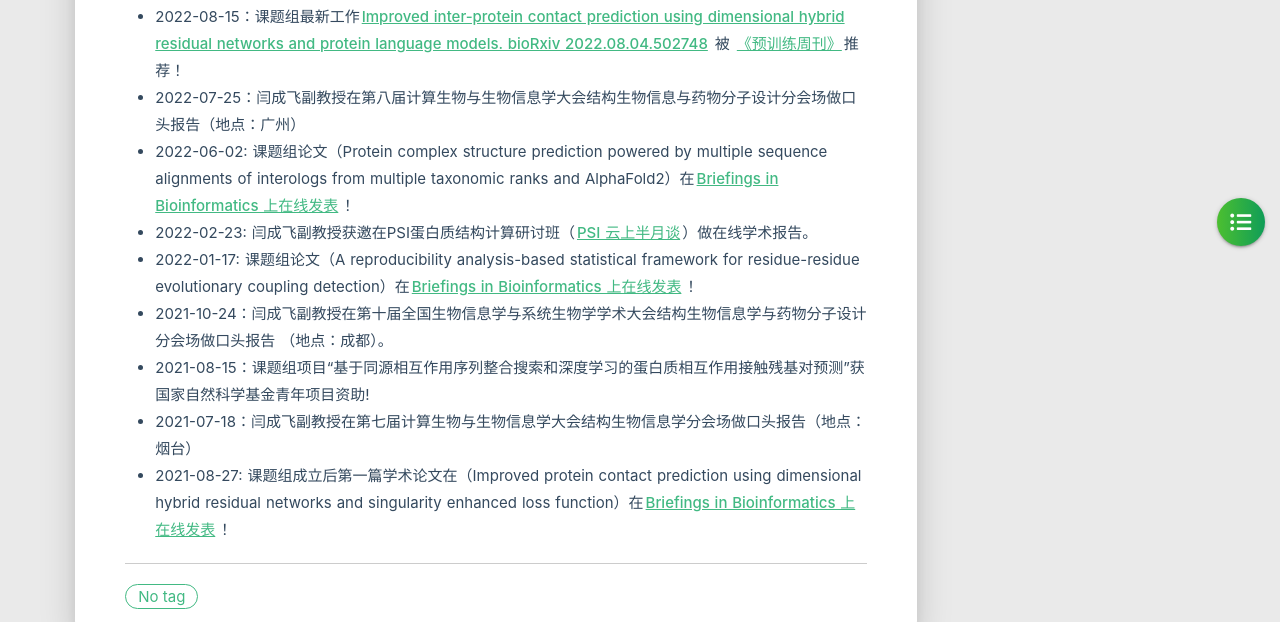
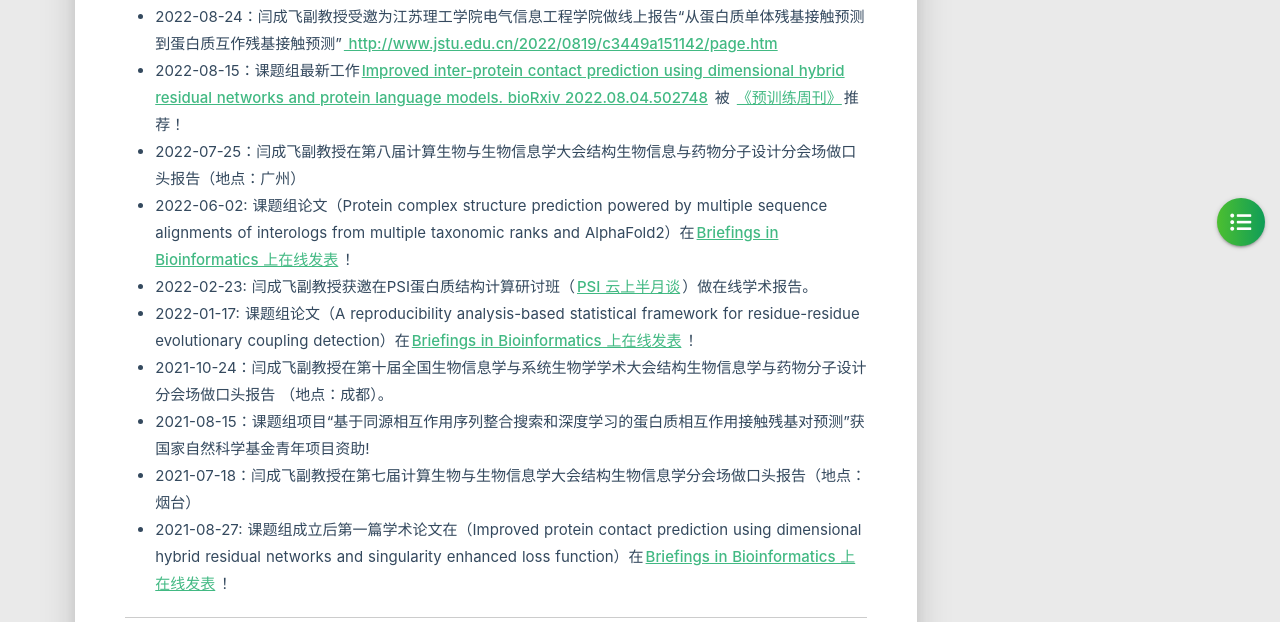
Before and after one commit to ChengfeiYan/chengfeiyan.github.io, a plain HTML site: page news/index.html in a window 1280 px wide. Shown: the part 478-1100 px from the top of the page. Drawn offline with Linux system fonts and the light colour scheme; no server answers.

Commit message:
Update index.html

```diff
--- a/news/index.html
+++ b/news/index.html
@@ -380,6 +380,7 @@
         <div class="card-content article-card-content">
             <div id="articleContent">
                 <h1 id="News"><a href="#News" class="headerlink" title="News"></a>News</h1><ul>
+<li>2022-08-24：闫成飞副教授受邀为江苏理工学院电气信息工程学院做线上报告“从蛋白质单体残基接触预测到蛋白质互作残基接触预测”<a target="_blank" rel="noopener" href="http://www.jstu.edu.cn/2022/0819/c3449a151142/page.htm"> http://www.jstu.edu.cn/2022/0819/c3449a151142/page.htm</a> </li>
 <li>2022-08-15：课题组最新工作<a target="_blank" rel="noopener" href="https://www.biorxiv.org/content/10.1101/2022.08.04.502748v2">Improved inter-protein contact prediction using dimensional hybrid residual networks and protein language models. bioRxiv 2022.08.04.502748</a> 被 <a target="_blank" rel="noopener" href="https://hub.baai.ac.cn/view/19710">《预训练周刊》</a>推荐！</li>
 <li>2022-07-25：闫成飞副教授在第八届计算生物与生物信息学大会结构生物信息与药物分子设计分会场做口头报告（地点：广州）</li>
 <li>2022-06-02: 课题组论文（Protein complex structure prediction powered by multiple sequence alignments of interologs from multiple taxonomic ranks and AlphaFold2）在<a target="_blank" rel="noopener" href="https://academic.oup.com/bib/article/23/4/bbac208/6596987">Briefings in Bioinformatics 上在线发表</a>！</li>
```
